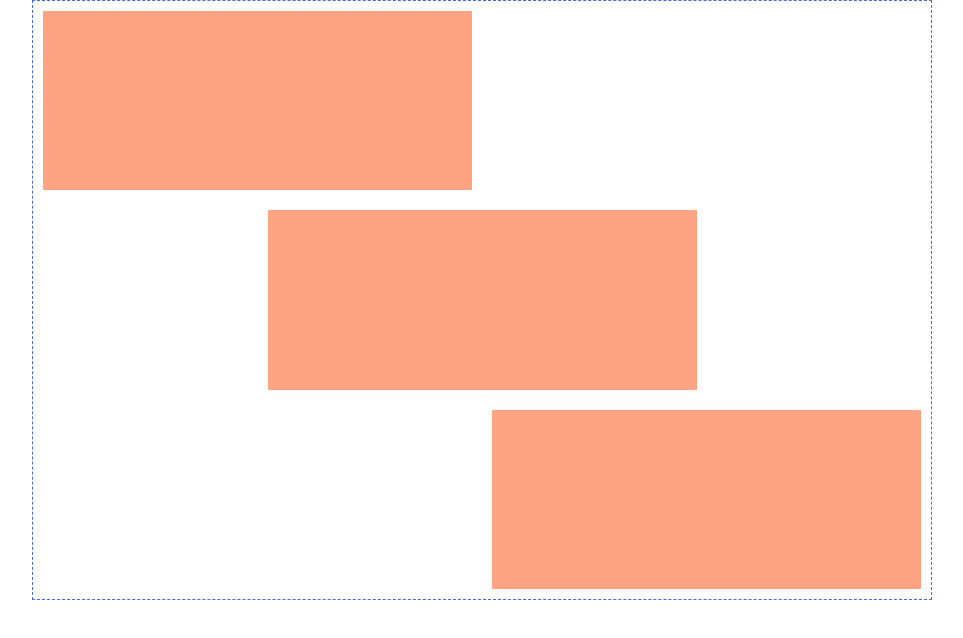
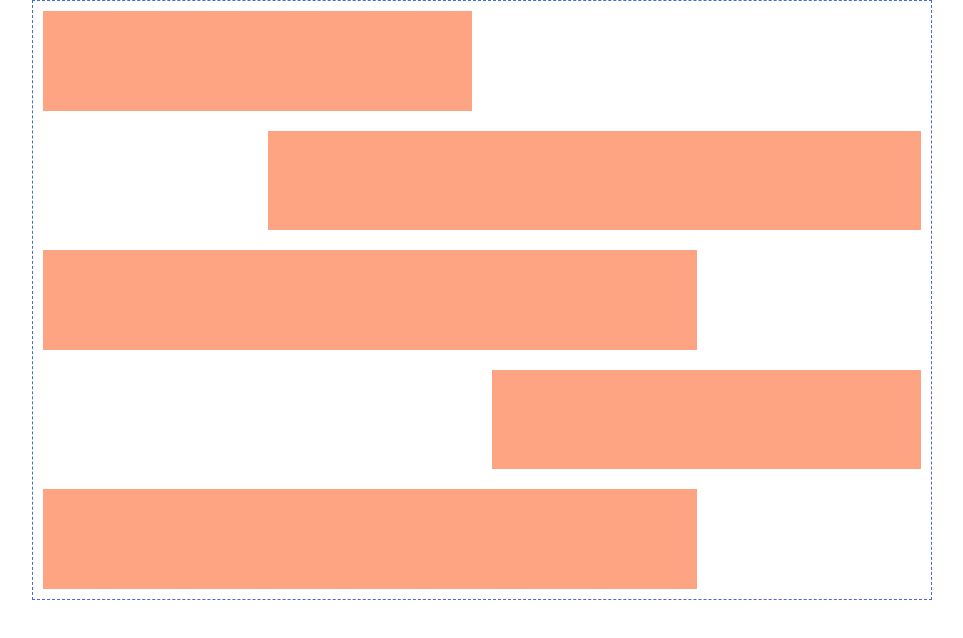
Before and after one commit to mash9000/prebeginer_websites, a plain HTML site: page index.html in a window 1280 px wide. Shown: the whole page, without its empty margins (158-1121 px from the left). Drawn offline with Linux system fonts and the light colour scheme.

Commit message:
Выполнение задания 3/4 (см. комменты)

```diff
--- a/index.html
+++ b/index.html
@@ -10,6 +10,8 @@
     <div id="el1" class="elements"></div>
     <div id="el2" class="elements"></div>
     <div id="el3" class="elements"></div>
+    <div id="el4" class="elements"></div>
+    <div id="el5" class="elements"></div>
 </div>
 </body>
 </html>
--- a/styles.css
+++ b/styles.css
@@ -13,7 +13,7 @@
     box-sizing: border-box;
     margin: 0 auto;
     display: grid;
-    grid-template: 1fr 1fr 1fr / 1fr 1fr 1fr 1fr;
+    grid-template: 1fr 1fr 1fr 1fr 1fr / 1fr 1fr 1fr 1fr;
 }
 
 div.elements {
@@ -27,11 +27,21 @@ div.elements {
 }
 
 #el2 {
-    grid-column: 2/4;
+    grid-column: 2/5;
     grid-row: 2/2;
 }
 
 #el3 {
-    grid-column: 3/5;
+    grid-column: 1/4;
     grid-row: 3/3;
 }
+
+#el4 {
+    grid-column: 3/5;
+    grid-row: 4/4;
+}
+
+#el5 {
+    grid-column: 1/4;
+    grid-row: 5/5;
+}
```
